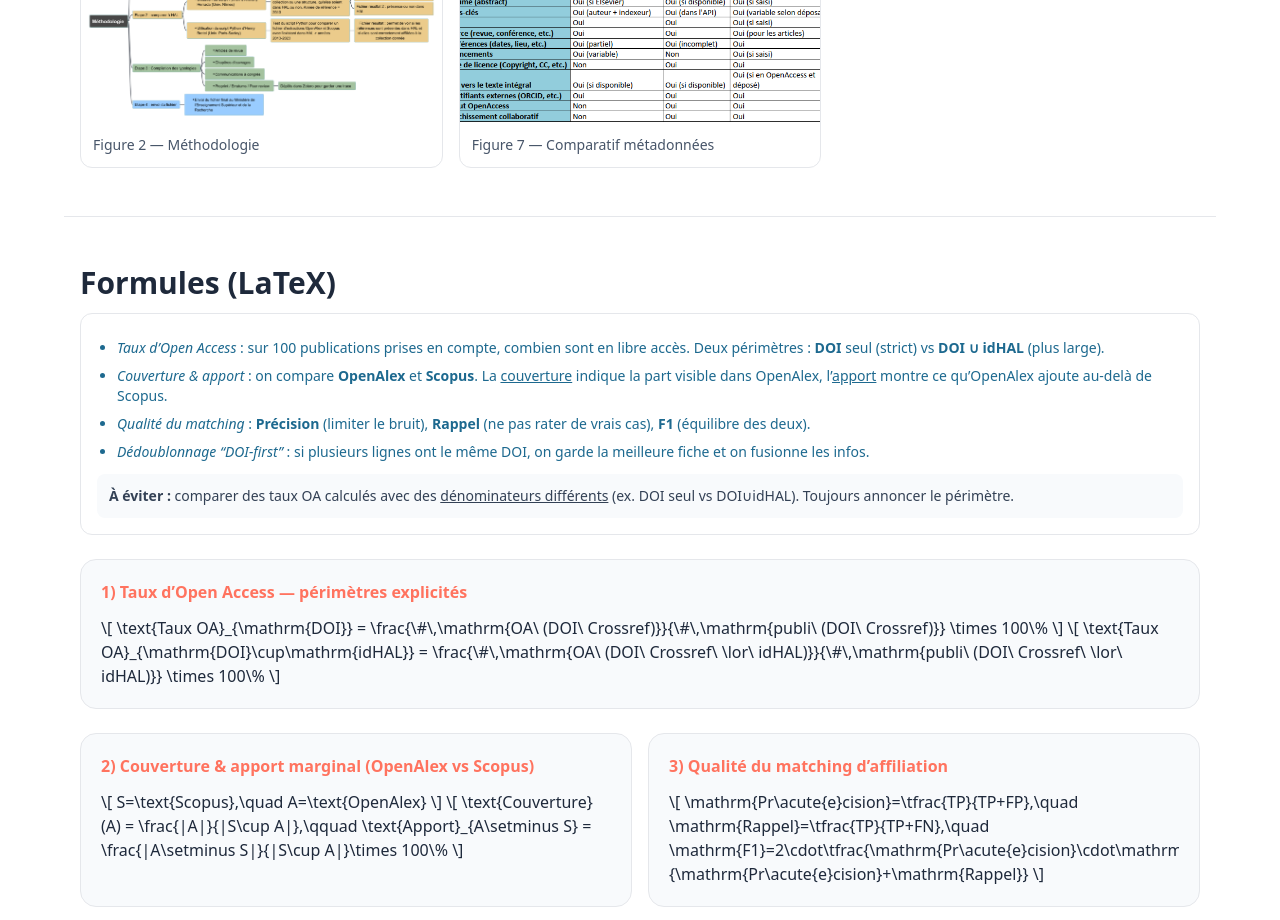
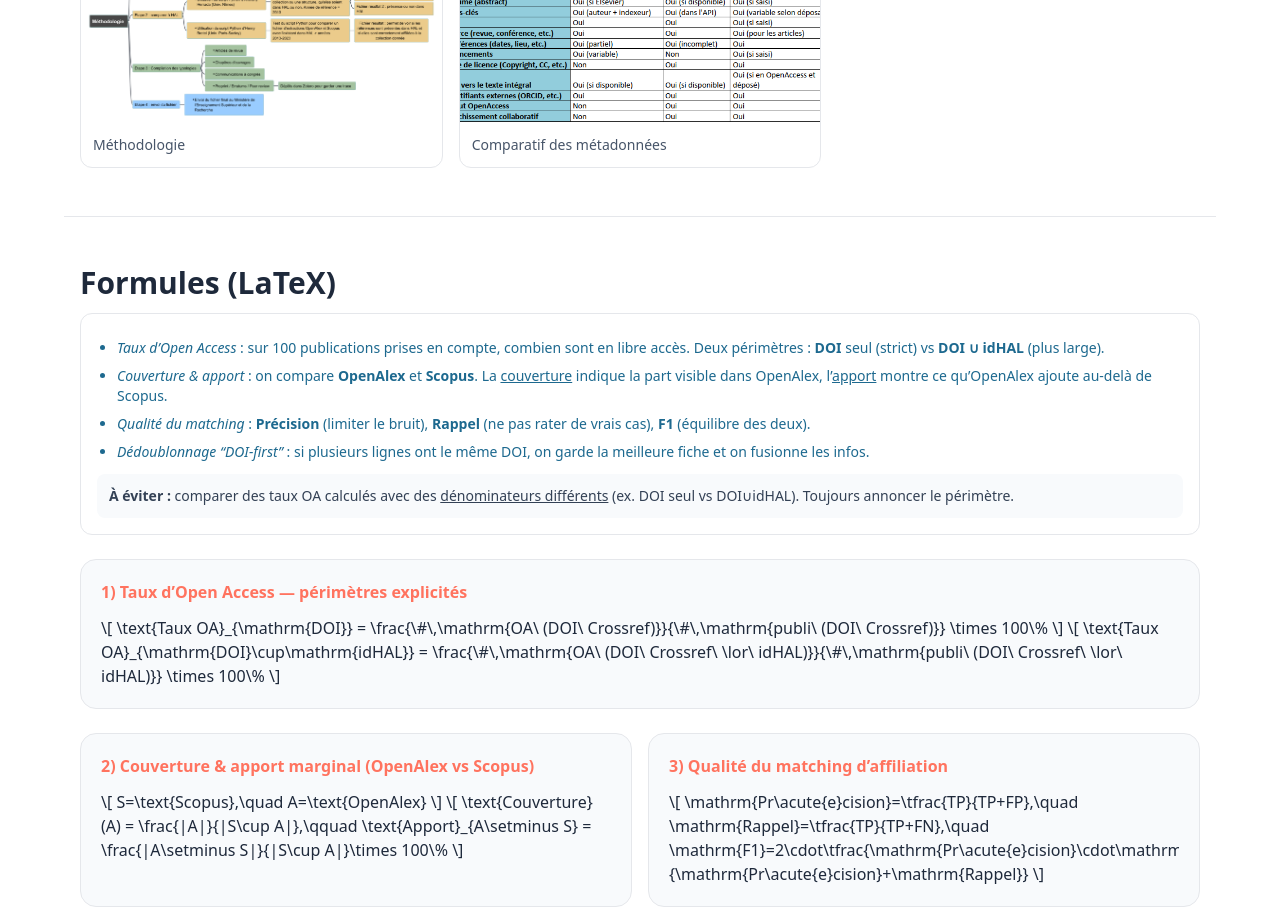
Before and after one commit to justinebo-hub/designinfo25, a plain HTML site: page index.html in a window 1280 px wide. Shown: the part 2660-3580 px from the top of the page. Drawn offline with nearby package versions, Linux system fonts and the light colour scheme.

Commit message:
Update index.html

```diff
--- a/index.html
+++ b/index.html
@@ -266,7 +266,7 @@
             data-caption="Figure 2 — Mindmap méthodologie">
       <img src="figures/figure2_methodo_mindmap.png" alt="Mindmap méthodologie"
            class="w-full aspect-video object-cover transition-transform duration-300 group-hover:scale-[1.02]" />
-      <figcaption class="p-3 text-sm text-slate-600 dark:text-slate-300">Figure 2 — Méthodologie</figcaption>
+      <figcaption class="p-3 text-sm text-slate-600 dark:text-slate-300">Méthodologie</figcaption>
     </figure>
 
     <figure class="group relative border rounded-xl overflow-hidden cursor-zoom-in dark:border-slate-700"
@@ -274,7 +274,7 @@
             data-caption="Figure 7 — Comparatif Scopus/OpenAlex/HAL">
       <img src="figures/figure7_comparatif_metas.png" alt="Comparatif métadonnées"
            class="w-full aspect-video object-cover transition-transform duration-300 group-hover:scale-[1.02]" />
-      <figcaption class="p-3 text-sm text-slate-600 dark:text-slate-300">Figure 7 — Comparatif métadonnées</figcaption>
+      <figcaption class="p-3 text-sm text-slate-600 dark:text-slate-300">Comparatif des métadonnées</figcaption>
     </figure>
   </div>
 </section>
```
